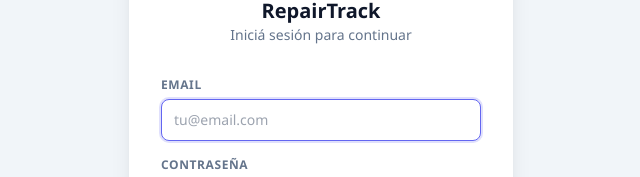
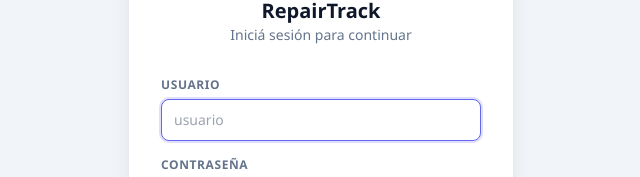
Before and after one commit to jcaetano29/repairtracker, a Next.js app: page /login in a window 1280 px wide. Shown: the part 285-462 px from the top of the page, without its empty margins (319-959 px from the left). Built offline with nearby package versions, Linux system fonts and the light colour scheme; no server answers.

Commit message:
feat: add SessionProvider to layout, rewrite login with username/Auth.js

```diff
--- a/app/layout.js
+++ b/app/layout.js
@@ -1,22 +1,25 @@
-import "./globals.css";
+import "./globals.css"
+import { SessionProvider } from "next-auth/react"
 
 export const metadata = {
   title: "RepairTrack — Gestión de Reparaciones",
   description: "Sistema de gestión para relojerías y joyerías",
   manifest: "/manifest.json",
   themeColor: "#0f172a",
-};
+}
 
 export const viewport = {
   width: "device-width",
   initialScale: 1,
   maximumScale: 1,
-};
+}
 
 export default function RootLayout({ children }) {
   return (
     <html lang="es">
-      <body>{children}</body>
+      <body>
+        <SessionProvider>{children}</SessionProvider>
+      </body>
     </html>
-  );
+  )
 }
--- a/app/login/page.js
+++ b/app/login/page.js
@@ -1,29 +1,33 @@
-"use client";
+"use client"
 
-import { useState } from "react";
-import { supabase } from "@/lib/supabase";
-import { useRouter } from "next/navigation";
+import { useState } from "react"
+import { signIn } from "next-auth/react"
+import { useRouter } from "next/navigation"
 
 export default function LoginPage() {
-  const router = useRouter();
-  const [email, setEmail] = useState("");
-  const [password, setPassword] = useState("");
-  const [loading, setLoading] = useState(false);
-  const [error, setError] = useState(null);
+  const router = useRouter()
+  const [username, setUsername] = useState("")
+  const [password, setPassword] = useState("")
+  const [loading, setLoading] = useState(false)
+  const [error, setError] = useState(null)
 
   async function handleLogin(e) {
-    e.preventDefault();
-    setLoading(true);
-    setError(null);
+    e.preventDefault()
+    setLoading(true)
+    setError(null)
 
-    const { error } = await supabase.auth.signInWithPassword({ email, password });
+    const result = await signIn("credentials", {
+      username,
+      password,
+      redirect: false,
+    })
 
-    if (error) {
-      setError("Email o contraseña incorrectos");
-      setLoading(false);
+    if (result?.error) {
+      setError("Usuario o contraseña incorrectos")
+      setLoading(false)
     } else {
-      router.push("/");
-      router.refresh();
+      router.push("/")
+      router.refresh()
     }
   }
 
@@ -44,16 +48,17 @@
           )}
           <div>
             <label className="block text-xs font-semibold text-slate-500 mb-1.5 uppercase tracking-wider">
-              Email
+              Usuario
             </label>
             <input
-              type="email"
-              value={email}
-              onChange={(e) => setEmail(e.target.value)}
+              type="text"
+              value={username}
+              onChange={(e) => setUsername(e.target.value)}
               required
               autoFocus
+              autoComplete="username"
               className="w-full px-3 py-2.5 border border-slate-200 rounded-lg text-sm focus:outline-none focus:ring-2 focus:ring-indigo-500/20 focus:border-indigo-500"
-              placeholder="tu@email.com"
+              placeholder="usuario"
             />
           </div>
           <div>
@@ -65,6 +70,7 @@
               value={password}
               onChange={(e) => setPassword(e.target.value)}
               required
+              autoComplete="current-password"
               className="w-full px-3 py-2.5 border border-slate-200 rounded-lg text-sm focus:outline-none focus:ring-2 focus:ring-indigo-500/20 focus:border-indigo-500"
               placeholder="••••••••"
             />
@@ -79,5 +85,5 @@
         </form>
       </div>
     </div>
-  );
+  )
 }
```
